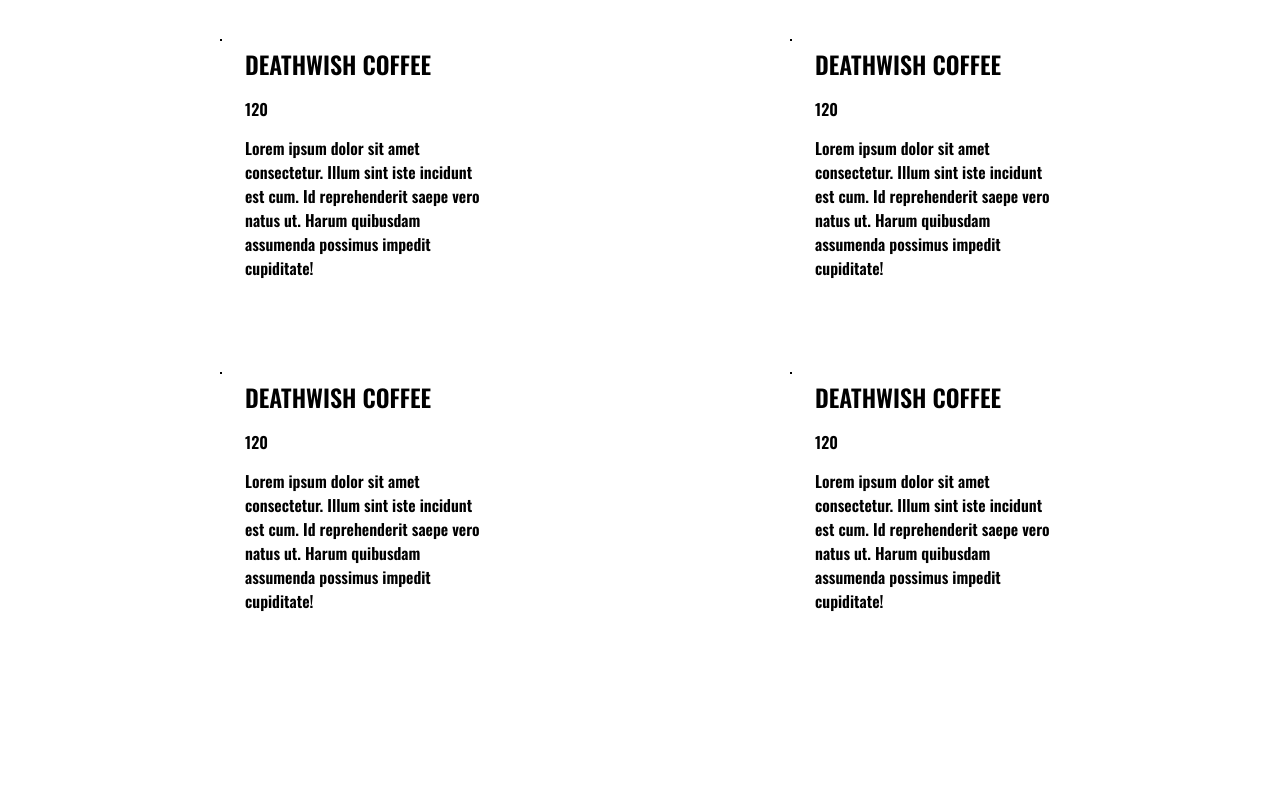
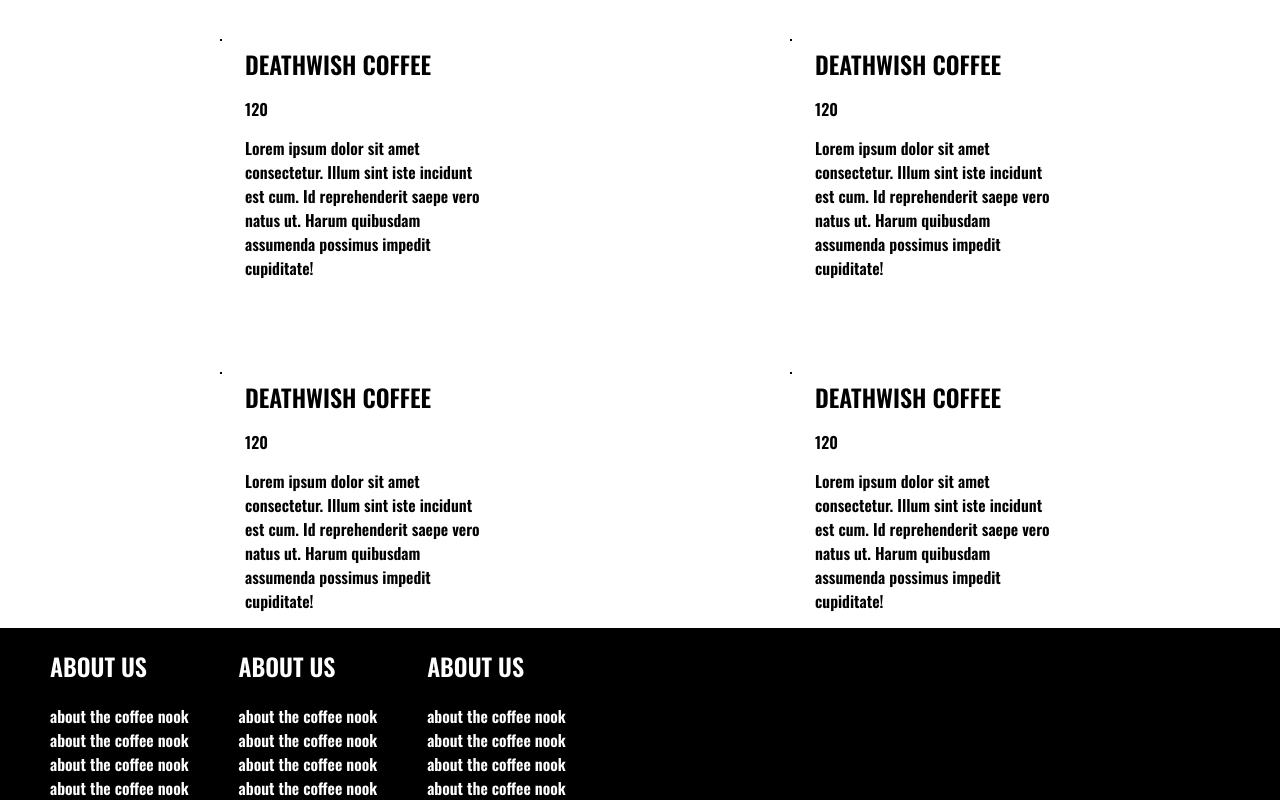
Before and after one commit to JonGrabbe/the-coffee-nook, a plain HTML site: page index.html in a window 1280 px wide. Shown: the part 1318-2118 px from the top of the page. Before the commit the page ends 1946 px from the top, so only its background shows below. Drawn offline with nearby package versions, Linux system fonts and the light colour scheme.

Commit message:
added footer

```diff
--- a/index.html
+++ b/index.html
@@ -140,6 +140,36 @@
         </div>
     </main>
 
+    <footer class="footer">
+        <div class="footer-item-container">
+            <h2 class="heading heading-small">ABOUT US</h2>
+            <ul>
+                <li class="footer-link"><a href="">about the coffee nook</a></li>
+                <li class="footer-link"><a href="">about the coffee nook</a></li>
+                <li class="footer-link"><a href="">about the coffee nook</a></li>
+                <li class="footer-link"><a href="">about the coffee nook</a></li>
+            </ul>
+        </div>
+        <div class="footer-item-container">
+            <h2 class="heading heading-small">ABOUT US</h2>
+            <ul>
+                <li class="footer-link"><a href="">about the coffee nook</a></li>
+                <li class="footer-link"><a href="">about the coffee nook</a></li>
+                <li class="footer-link"><a href="">about the coffee nook</a></li>
+                <li class="footer-link"><a href="">about the coffee nook</a></li>
+            </ul>
+        </div>
+        <div class="footer-item-container">
+            <h2 class="heading heading-small">ABOUT US</h2>
+            <ul>
+                <li class="footer-link"><a href="">about the coffee nook</a></li>
+                <li class="footer-link"><a href="">about the coffee nook</a></li>
+                <li class="footer-link"><a href="">about the coffee nook</a></li>
+                <li class="footer-link"><a href="">about the coffee nook</a></li>
+            </ul>
+        </div>
+    </footer>
+
     <script src="main.js"></script>
 </body>
 </html>
--- a/main.css
+++ b/main.css
@@ -191,11 +191,26 @@ header h2 {
 
 
 
+/* ---- footer ---- */
+.footer {
+    display: flex;
+    justify-content: flex-start;
+    align-items: center;
+
+    background-color: black;
+    color: white;
+}
+.footer-item-container {
+    margin-left: 50px;
+}
+
+
 
 
 
 
 @media(max-width: 1440px) {
+    /* --- popular products --- */
     .product-item img {
         width: 270px;
     }
```
